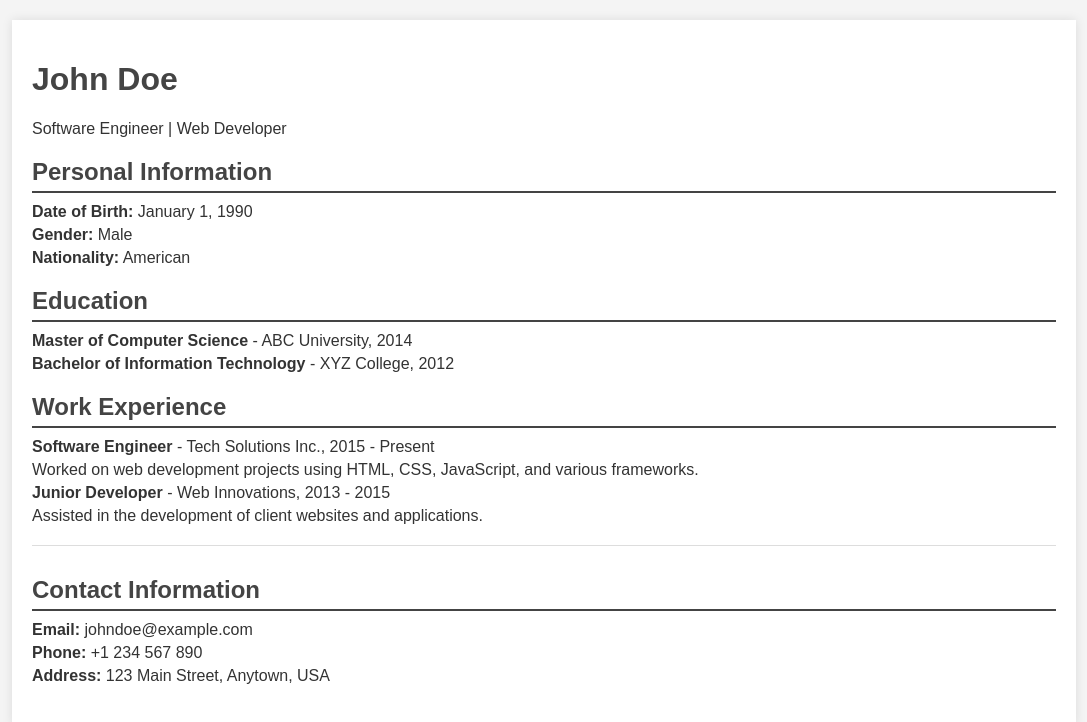
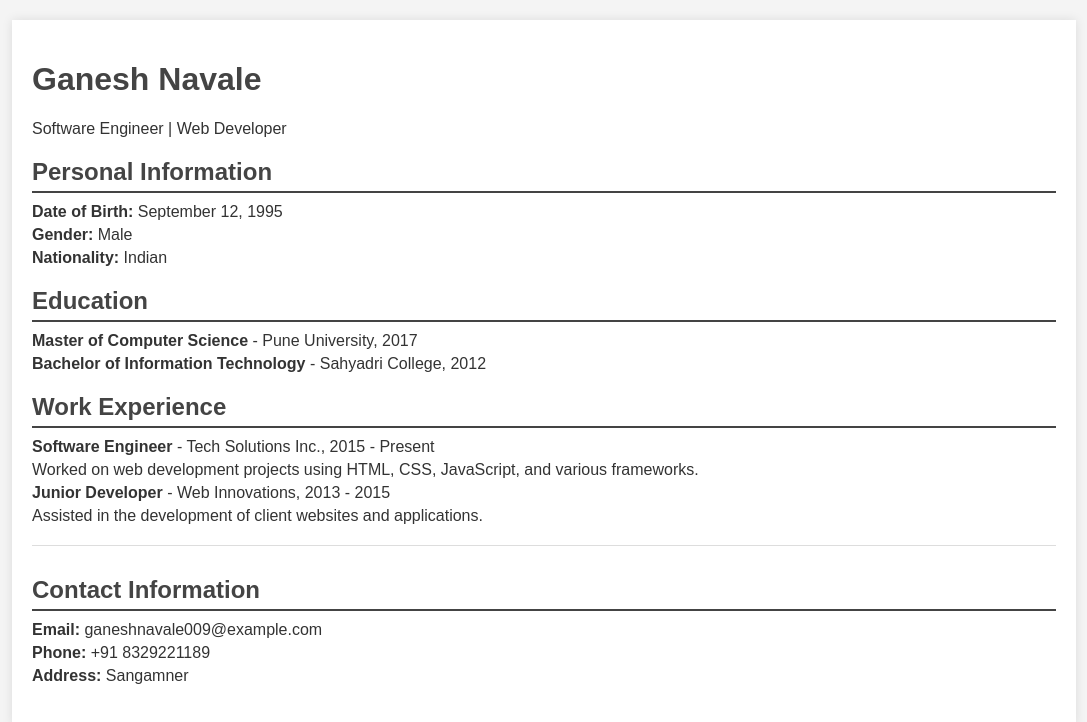
Before and after one commit to ganeshnavale009/aws-app-deploy, a plain HTML site: page index.html in a window 1280 px wide. Shown: the whole page, without its empty margins (96-1183 px from the left). Drawn offline with Linux system fonts and the light colour scheme.

Commit message:
Added my details

```diff
--- a/index.html
+++ b/index.html
@@ -45,21 +45,21 @@
 <body>
     <div class="container">
         <header>
-            <h1>John Doe</h1>
+            <h1>Ganesh Navale</h1>
             <p>Software Engineer | Web Developer</p>
         </header>
 
         <div class="section">
             <h2>Personal Information</h2>
-            <p><strong>Date of Birth:</strong> January 1, 1990</p>
+            <p><strong>Date of Birth:</strong> September 12, 1995</p>
             <p><strong>Gender:</strong> Male</p>
-            <p><strong>Nationality:</strong> American</p>
+            <p><strong>Nationality:</strong> Indian</p>
         </div>
 
         <div class="section">
             <h2>Education</h2>
-            <p><strong>Master of Computer Science</strong> - ABC University, 2014</p>
-            <p><strong>Bachelor of Information Technology</strong> - XYZ College, 2012</p>
+            <p><strong>Master of Computer Science</strong> - Pune University, 2017</p>
+            <p><strong>Bachelor of Information Technology</strong> - Sahyadri College, 2012</p>
         </div>
 
         <div class="section">
@@ -72,9 +72,9 @@
 
         <div class="section contact-info">
             <h2>Contact Information</h2>
-            <p><strong>Email:</strong> johndoe@example.com</p>
-            <p><strong>Phone:</strong> +1 234 567 890</p>
-            <p><strong>Address:</strong> 123 Main Street, Anytown, USA</p>
+            <p><strong>Email:</strong> ganeshnavale009@example.com</p>
+            <p><strong>Phone:</strong> +91 8329221189</p>
+            <p><strong>Address:</strong> Sangamner </p>
         </div>
     </div>
 </body>
```
